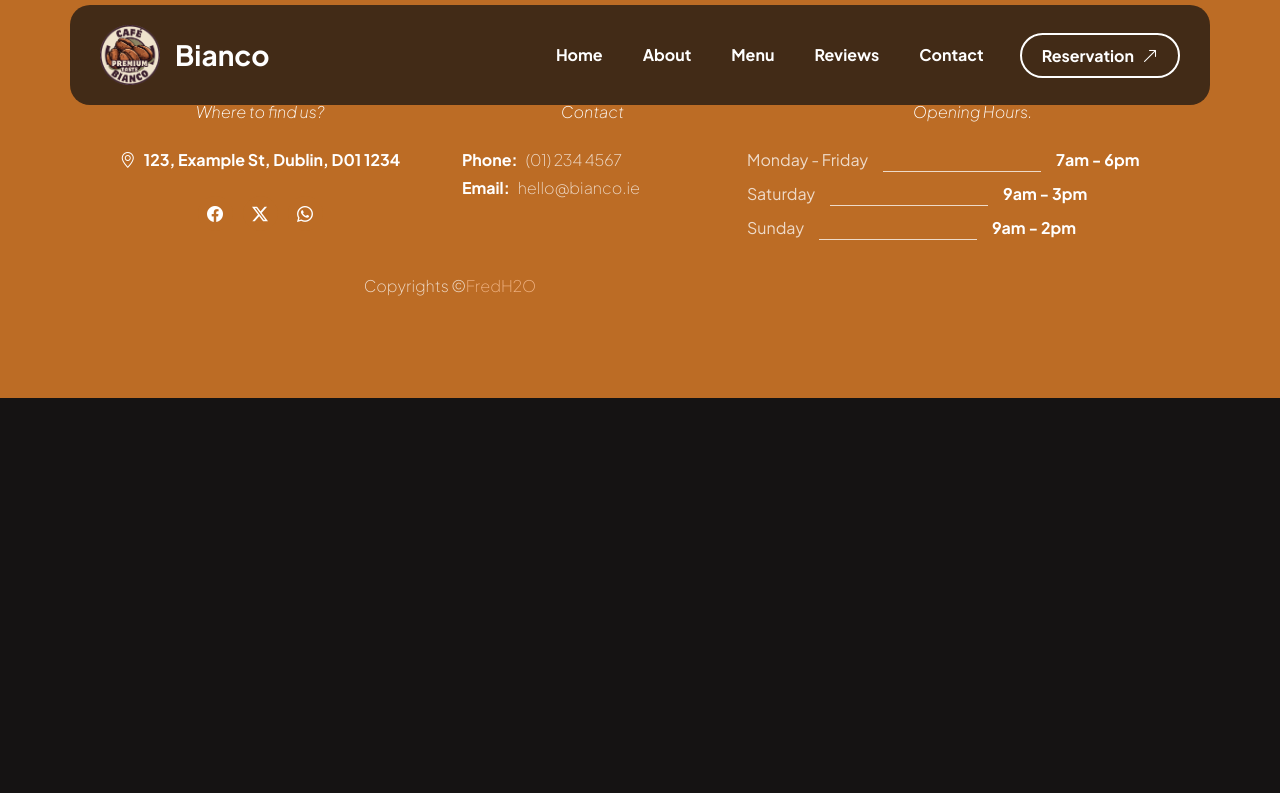
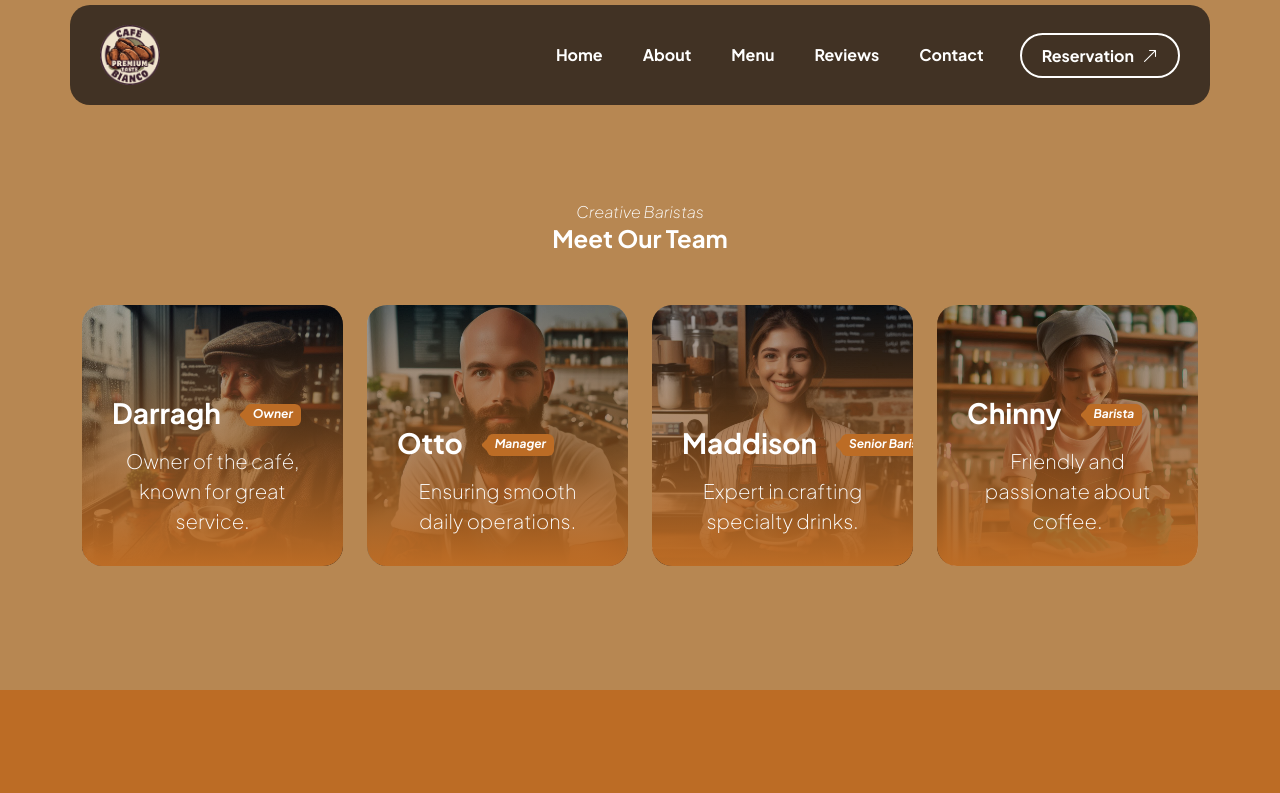
Before and after one commit to FredH2O/cafe-bianco, a React (Create React App) app: page /cafe-bianco/barista in a window 1280 px wide. Shown: the top 793 px of the page. Built offline with nearby package versions, Linux system fonts and the light colour scheme; a web font is replaced by a local one.

Commit message:
Fixed image paths and updated Barista component

```diff
--- a/package.json
+++ b/package.json
@@ -23,7 +23,7 @@
     "swiper": "^11.1.14",
     "web-vitals": "^2.1.4"
   },
-  "homepage": "https://FredH2O.github.io/cafe-bianco",
+  "homepage": "https://fredH2O.github.io/cafe-bianco",
   "scripts": {
     "start": "react-scripts start",
     "build": "react-scripts build",
--- a/src/App.js
+++ b/src/App.js
@@ -7,7 +7,7 @@ import { BrowserRouter } from "react-router-dom";
 function App() {
   return (
     <div className="App">
-      <BrowserRouter>
+      <BrowserRouter basename="/cafe-bianco">
         <Header />
         <Main />
         <Footer />
--- a/src/assets/custom.css
+++ b/src/assets/custom.css
@@ -337,7 +337,6 @@ strong {
   z-index: 999999;
   padding-top: 5px;
   padding-bottom: 5px;
-  background-color: rgba(0, 0, 0, 0);
 }
 
 .navbar .container {
--- a/src/components/Barista/Barista.json
+++ b/src/components/Barista/Barista.json
@@ -1,24 +1,24 @@
 [
   {
-    "img": "/images/baristaOwner.png",
+    "img": "images/baristaOwner.png",
     "name": "Darragh",
     "role": "Owner",
     "description": "Owner of the café, known for great service."
   },
   {
-    "img": "/images/barista1.png",
+    "img": "images/barista1.png",
     "name": "Otto",
     "role": "Manager",
     "description": "Ensuring smooth daily operations."
   },
   {
-    "img": "/images/barista2.png",
+    "img": "images/barista2.png",
     "name": "Maddison",
     "role": "Senior Barista",
     "description": "Expert in crafting specialty drinks."
   },
   {
-    "img": "/images/barista3.png",
+    "img": "images/barista3.png",
     "name": "Chinny",
     "role": "Barista",
     "description": "Friendly and passionate about coffee."
--- a/src/components/Barista/Barista.jsx
+++ b/src/components/Barista/Barista.jsx
@@ -1,6 +1,6 @@
 import team from "./Barista.json";
 
-export default function Barista({ img, name, role, description }) {
+export default function Barista() {
   return (
     <section
       className="barista-section section-padding section-bg"
@@ -27,7 +27,7 @@ export default function Barista({ img, name, role, description }) {
                 </div>
                 <div className="team-block-image-wrap">
                   <img
-                    src={member.img}
+                    src={`${process.env.PUBLIC_URL}/${member.img}`}
                     className="team-block-image img-fluid"
                     alt={member.name}
                   />
--- a/src/components/Header/Header.jsx
+++ b/src/components/Header/Header.jsx
@@ -13,7 +13,6 @@ function Header() {
               className="navbar-brand-image img-fluid"
               alt="Barista Cafe Template"
             />
-            Bianco
           </Link>
 
           <button
```
